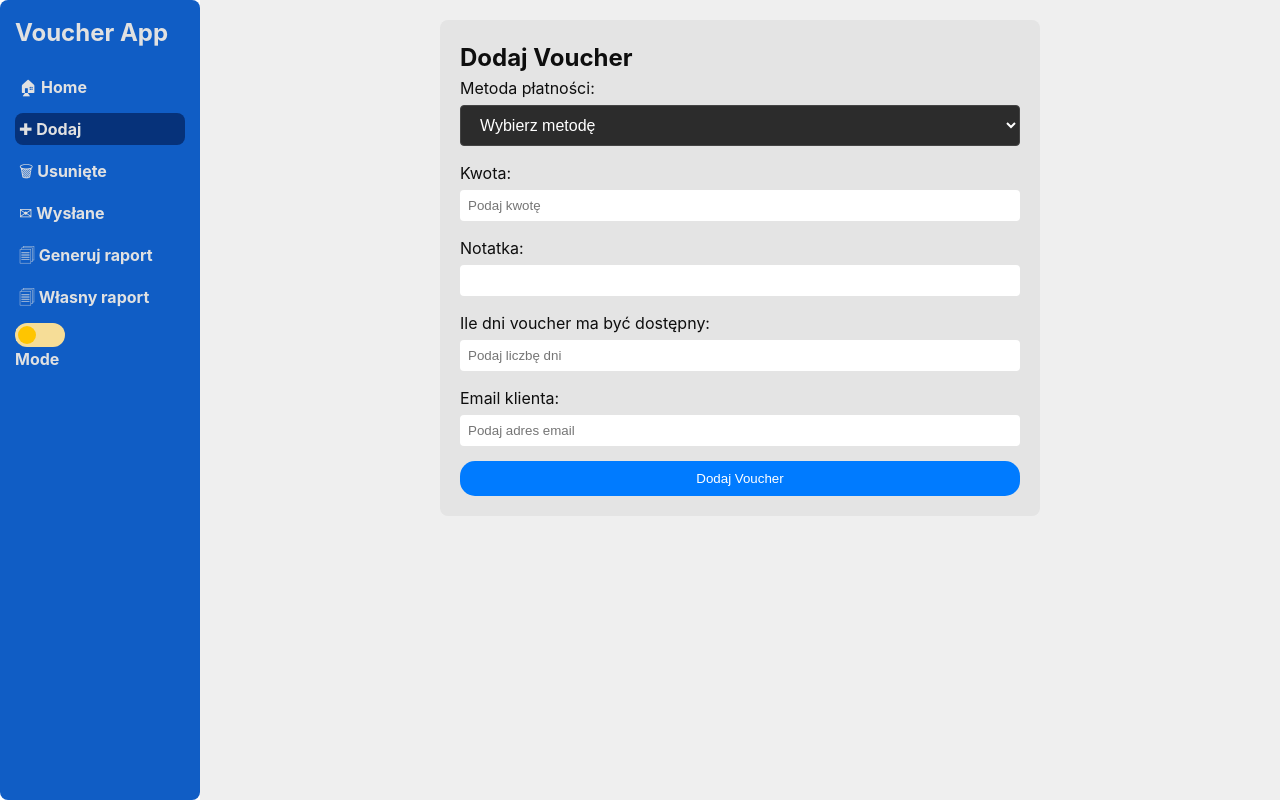
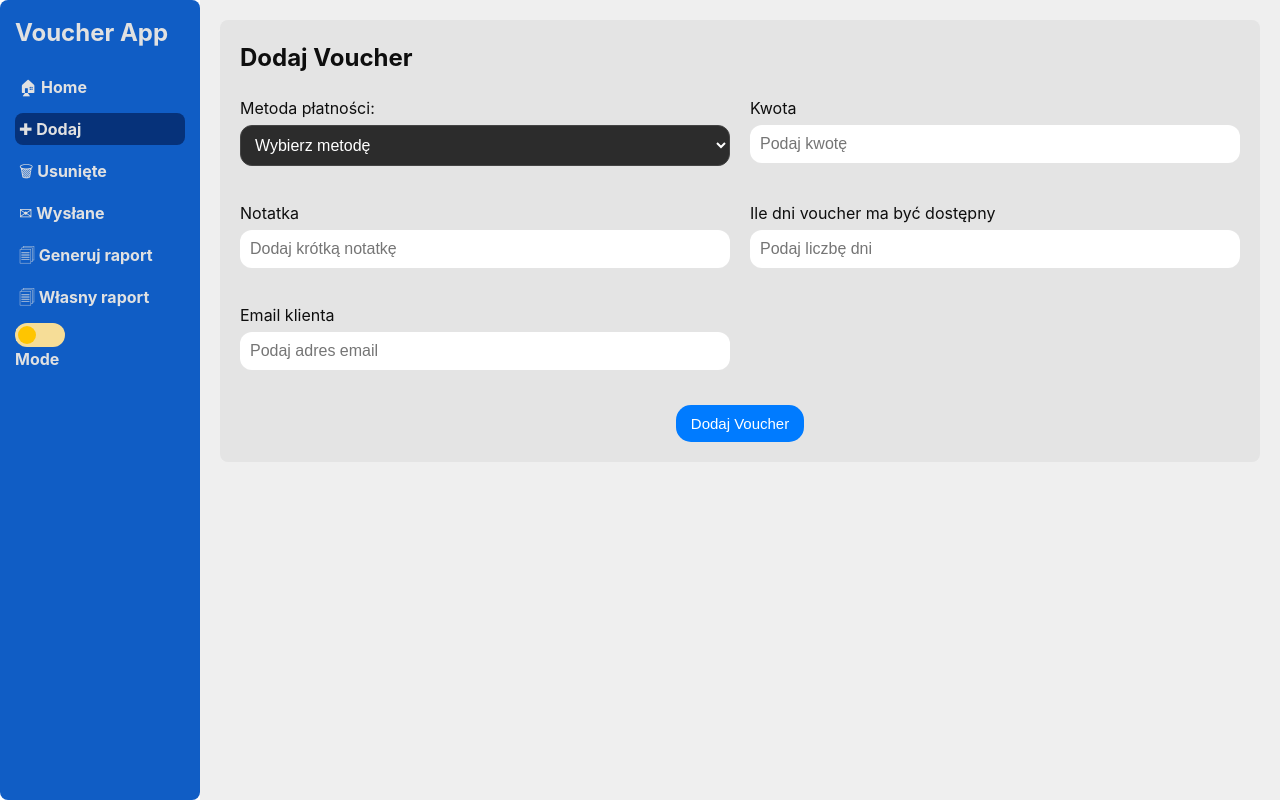
Before and after one commit to CzaroAmaro/voucher-app-front-thairai, a React (Vite) app: page /add in a window 1280 px wide. Built offline with nearby package versions, Linux system fonts and the light colour scheme.

Commit message:
add-voucher-css-changes

```diff
--- a/src/components/AddVoucher/AddVoucher.css
+++ b/src/components/AddVoucher/AddVoucher.css
@@ -1,6 +1,5 @@
-/* src/components/addVoucher/AddVoucher.css */
 .add-voucher-container {
-    max-width: 600px;
+    max-width: 1300px;
     margin: 0 auto;
     background-color: var(--background-color-2);
     padding: 20px;
@@ -9,12 +8,16 @@
 }
 
 .add-voucher-form {
-    display: flex;
-    flex-direction: column;
+    display: grid;
+    grid-template-columns: 1fr 1fr;
+    column-gap: 20px;
+    row-gap: 20px;
+    margin-top: 20px;
 }
 
 .form-group {
-    margin-bottom: 15px;
+    display: flex;
+    flex-direction: column;
 }
 
 .form-group label {
@@ -22,41 +25,45 @@
     display: block;
 }
 
-.form-group input {
+.form-group input,
+.form-group select {
     width: 100%;
-    padding: 8px;
+    padding: 10px;
     border: none;
-    border-radius: 4px;
+    border-radius: 12px;
+    font-size: 1rem;
 }
 
-button {
+.add-voucher-form button {
+    grid-column: 1 / -1;
+    justify-self: center;
     padding: 10px 15px;
     border: none;
     border-radius: 15px;
     background-color: #007bff;
     color: #fff;
     cursor: pointer;
-
+    font-size: 15px;
+    transition: background-color 0.3s ease;
 }
 
-button:hover {
+.add-voucher-form button:hover {
     background-color: #0056b3;
 }
 
+/* Komunikat o błędzie */
 .error {
+    grid-column: 1 / -1;
     color: #ff6b6b;
     margin-top: 10px;
+    text-align: center;
 }
 
+/* Stylowanie selecta (dostosowane kolory) */
 .add-voucher-form .form-group select {
-    width: 100%;
-    padding: 10px 15px;
-    font-size: 1rem;
+    background-color: #2c2c2c;
     color: #fff;
-    background-color: #2c2c2c;
     border: 1px solid #444;
-    border-radius: 4px;
-    transition: border-color 0.3s ease, background-color 0.3s ease;
 }
 
 .add-voucher-form .form-group select:focus {
--- a/src/components/AddVoucher/AddVoucher.tsx
+++ b/src/components/AddVoucher/AddVoucher.tsx
@@ -1,6 +1,6 @@
 import React, { useState } from "react";
 import { addVoucher } from "../../services/voucherService";
-import {sendEmail} from "../../services/notificationService.ts";
+import { sendEmail } from "../../services/notificationService.ts";
 import "./AddVoucher.css";
 
 const AddVoucher: React.FC = () => {
@@ -22,7 +22,8 @@ const AddVoucher: React.FC = () => {
                 howManyDaysAvailable,
             });
             const newVoucher = response.data;
-            if(email.trim()){
+
+            if (email.trim()) {
                 try {
                     const notifResponse = await sendEmail(newVoucher.voucherCode, email);
                     window.alert(`Voucher dodany pomyślnie! ${notifResponse.data.message}`);
@@ -34,6 +35,7 @@ const AddVoucher: React.FC = () => {
                 window.alert("Voucher dodany pomyślnie!");
             }
 
+            // Resetowanie pól formularza
             setPaymentMethod("");
             setAmount(0);
             setNote("");
@@ -61,8 +63,9 @@ const AddVoucher: React.FC = () => {
                         <option value="Gotówka">Gotówka</option>
                     </select>
                 </div>
+
                 <div className="form-group">
-                    <label>Kwota:</label>
+                    <label>Kwota</label>
                     <input
                         type="number"
                         value={amount === 0 ? "" : amount}
@@ -73,17 +76,20 @@ const AddVoucher: React.FC = () => {
                         placeholder="Podaj kwotę"
                     />
                 </div>
+
                 <div className="form-group">
-                    <label>Notatka:</label>
+                    <label>Notatka</label>
                     <input
                         type="text"
                         value={note}
                         onChange={(e) => setNote(e.target.value)}
                         required
+                        placeholder="Dodaj krótką notatkę"
                     />
                 </div>
+
                 <div className="form-group">
-                    <label>Ile dni voucher ma być dostępny:</label>
+                    <label>Ile dni voucher ma być dostępny</label>
                     <input
                         type="number"
                         value={howManyDaysAvailable === 0 ? "" : howManyDaysAvailable}
@@ -96,14 +102,17 @@ const AddVoucher: React.FC = () => {
                         placeholder="Podaj liczbę dni"
                     />
                 </div>
+
                 <div className="form-group">
-                    <label>Email klienta:</label>
+                    <label>Email klienta</label>
                     <input
                         type="email"
                         value={email}
                         onChange={(e) => setEmail(e.target.value)}
-                    placeholder="Podaj adres email"/>
+                        placeholder="Podaj adres email"
+                    />
                 </div>
+
                 <button type="submit">Dodaj Voucher</button>
             </form>
 
```
Lines whose indentation alone changed are shown as unchanged.
